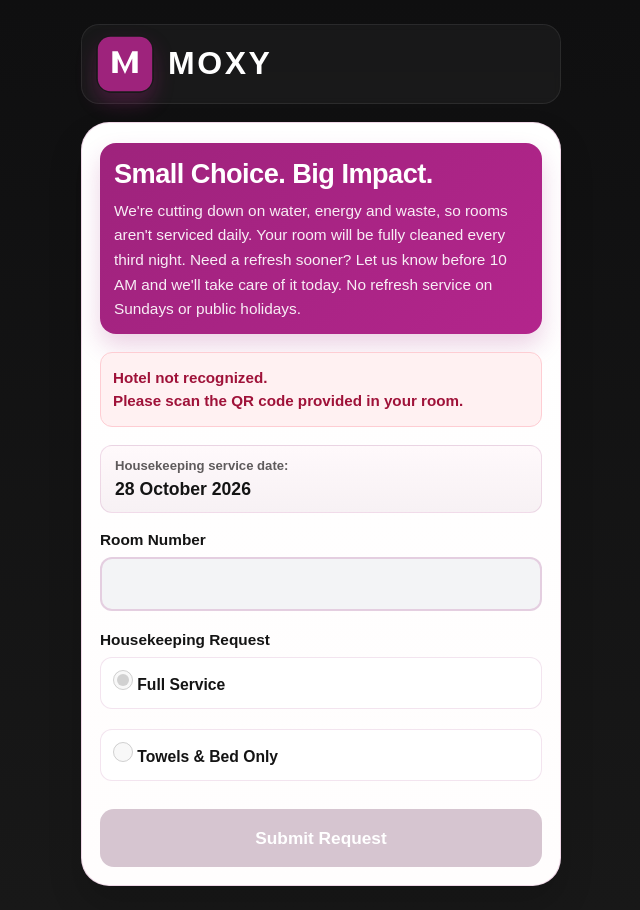
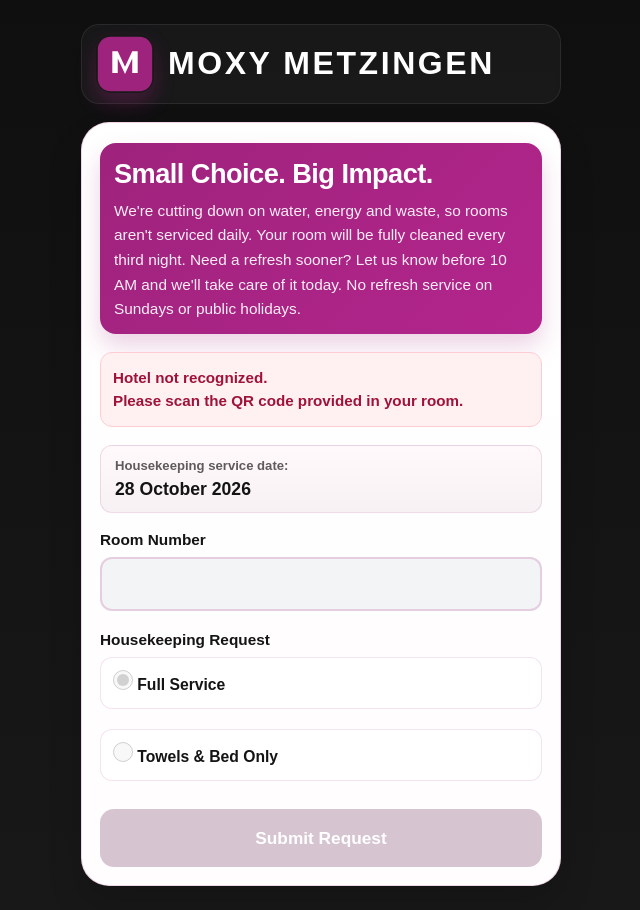
Before and after one commit to Richardidm/ohg-housekeeping-app, a plain HTML site: page index.html in a window 1280 px wide. Shown: the whole page, without its empty margins (319-959 px from the left). Drawn offline with Linux system fonts and the light colour scheme.

Commit message:
Update the site header branding text to Moxy Metzingen instead of just Moxy.

```diff
--- a/index.html
+++ b/index.html
@@ -3,7 +3,7 @@
   <head>
     <meta charset="UTF-8" />
     <meta name="viewport" content="width=device-width, initial-scale=1.0" />
-    <title>Moxy | Housekeeping</title>
+    <title>Moxy Metzingen | Housekeeping</title>
     <link rel="stylesheet" href="style.css" />
   </head>
   <body>
@@ -17,7 +17,7 @@
             </svg>
           </div>
           <div class="brand-copy">
-            <h1>MOXY</h1>
+            <h1>MOXY METZINGEN</h1>
           </div>
         </div>
       </header>
```
